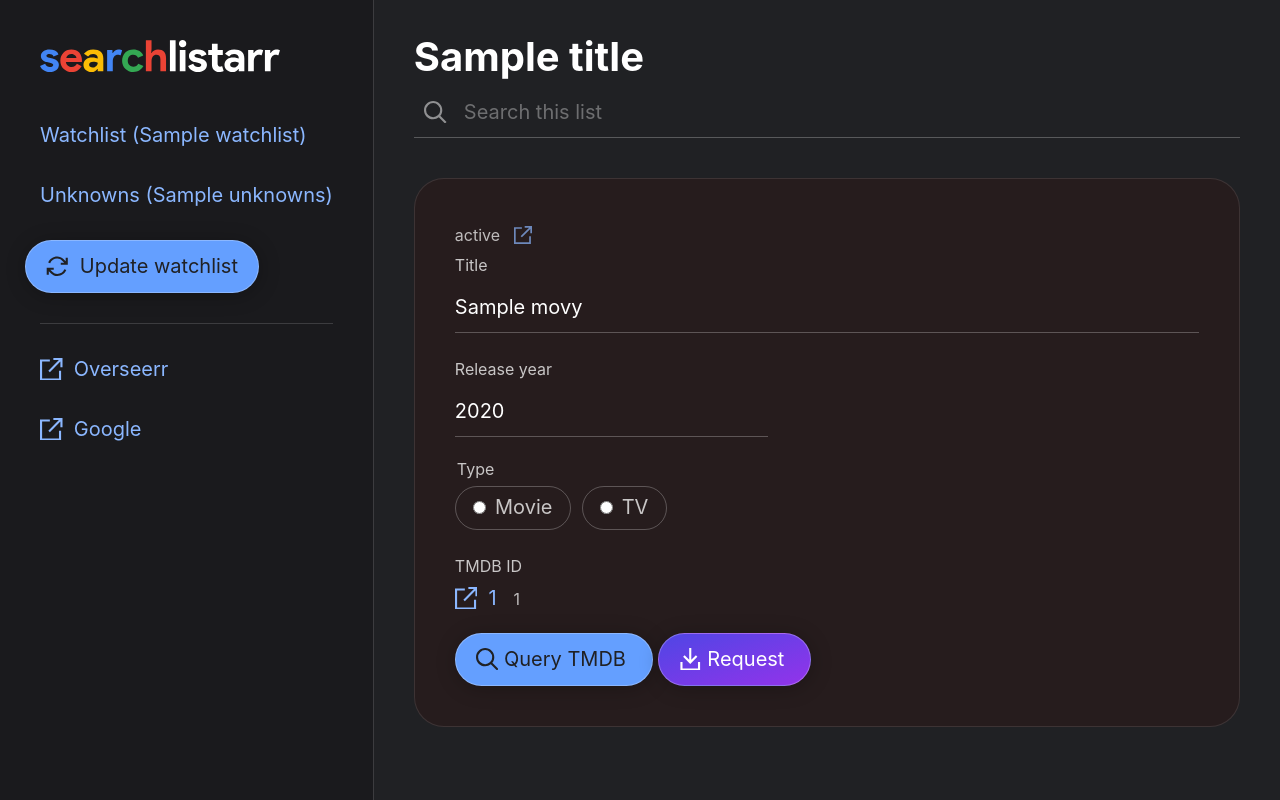
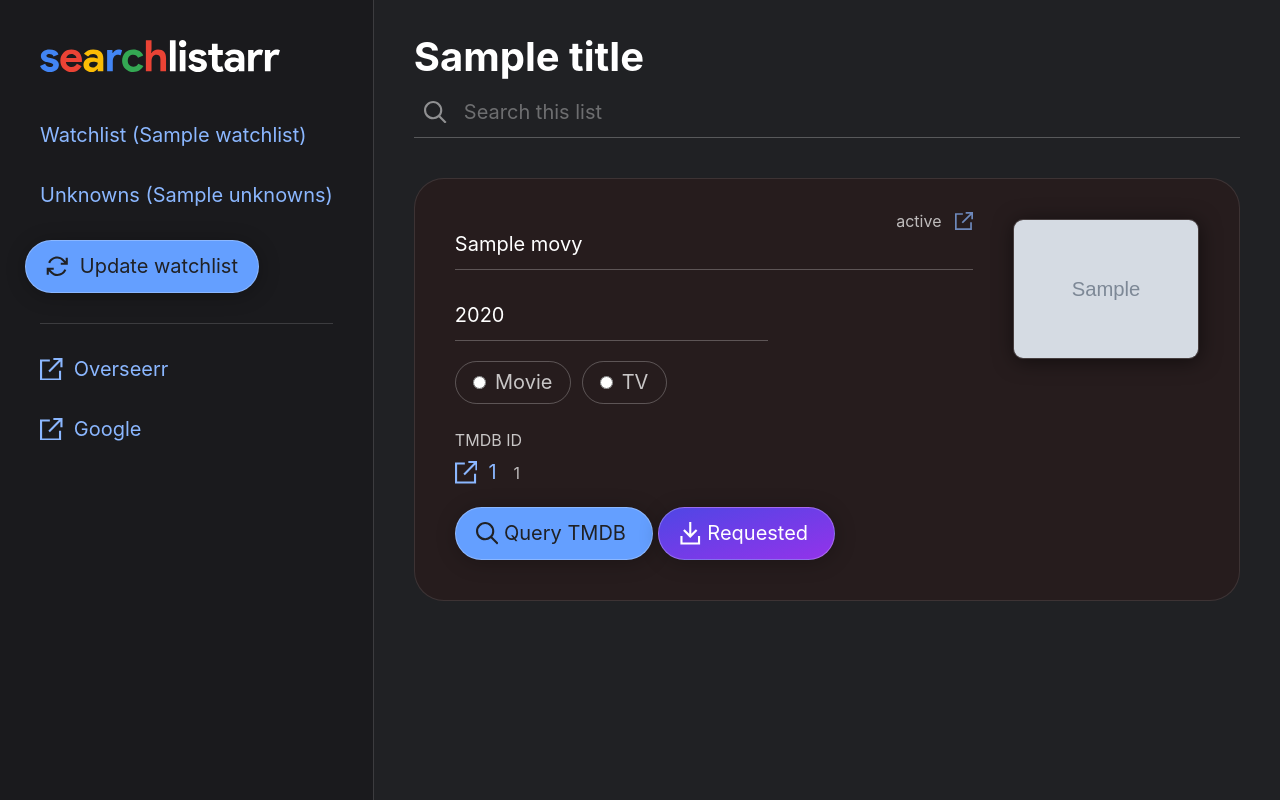
Before and after one commit to dohnutt/searchlistarr, a Node server app: template views/index.ejs in a window 1280 px wide. Run offline with Node 20, Linux system fonts and the light colour scheme; the template is opened without the code that fills it: most values are stand-ins (such as "Sample title", 1, 10 or a date in 2020); grey boxes marked "Sample" are stand-in pictures.

Commit message:
New layout for movies

```diff
--- a/views/partials/movie.ejs
+++ b/views/partials/movie.ejs
@@ -3,24 +3,23 @@
 	<input type="hidden" name="id" value="<%= movie.id %>" />
 	<input type="hidden" name="googleTitle" value="<%= movie.googleTitle %>" />
 
-	<small class="unknown-status opacity-muted">
-		<% if (movie.unknownStatus) { %>
-		<%= movie.unknownStatus %>
-		&nbsp;
-		<% } %>
+	<div class="movie-row">
+		<div class="movie-col">
+			<small class="unknown-state opacity-muted">
+				<%- movie.unknownState ? movie.unknownState + ' &nbsp; ' : '' %>
 				<a href="<%= movie.googleSearchUrl %>" target="_blank"><span class="icon"><svg xmlns="http://www.w3.org/2000/svg" viewBox="0 0 512 512"><path d="M328 0L304 0l0 48 24 0 102.1 0L207 271l-17 17L224 321.9l17-17 223-223L464 184l0 24 48 0 0-24 0-160 0-24L488 0 328 0zM24 32L0 32 0 56 0 488l0 24 24 0 432 0 24 0 0-24 0-176 0-24-48 0 0 24 0 152L48 464 48 80l152 0 24 0 0-48-24 0L24 32z"/></svg></span></a>
 			</small>
 
 			<fieldset>
-		<label for="title">Title</label>
+				<label for="title" class="sr-only">Title</label>
 				<textarea type="text" name="title" placeholder="A Space Odyssey"><%= movie.title %></textarea>
 			</fieldset>
 			<fieldset>
-		<label for="releaseYear">Release year</label>
+				<label for="releaseYear" class="sr-only">Release year</label>
 				<input type="text" name="releaseYear" value="<%= movie.releaseYear %>" placeholder="2001" width="100" />
 			</fieldset>
 			<fieldset>
-		<legend>Type</legend>
+				<legend class="sr-only">Type</legend>
 
 				<div class="radios">
 					<label for="mediaType_movie_<%= i %>"><input type="radio" name="mediaType" id="mediaType_movie_<%= i %>" value="movie" <%= movie.mediaType === 'movie' ? 'checked' : '' %> /> Movie</label>
@@ -37,8 +36,15 @@
 				&nbsp;
 				<small class="opacity-muted"><%= movie.uuid %></small>
 			</fieldset>
+		</div>
+
+		<% if (movie.posterImg) { %>
+			<div class="poster"><img class="poster-img" src="<%= movie.posterImg %>" width="200" alt="Poster for <%= movie.title %>"></div>
+		<% } %>
+
+	</div>
 
 	<button type="submit"><span class="icon"><svg class="main-icon" xmlns="http://www.w3.org/2000/svg" viewBox="0 0 512 512"><path d="M368 208A160 160 0 1 0 48 208a160 160 0 1 0 320 0zM337.1 371.1C301.7 399.2 256.8 416 208 416C93.1 416 0 322.9 0 208S93.1 0 208 0S416 93.1 416 208c0 48.8-16.8 93.7-44.9 129.1l124 124 17 17L478.1 512l-17-17-124-124z"/></svg><svg class="check" xmlns="http://www.w3.org/2000/svg" viewBox="0 0 448 512"><path d="M448 130L431 147 177.5 399.2l-16.9 16.9-16.9-16.9L17 273.1 0 256.2l33.9-34 17 16.9L160.6 348.3 397.1 112.9l17-16.9L448 130z"/></svg> </span> Query TMDB<span class="icon loader" aria-label="Loading"> &nbsp; <svg class="spin dn" xmlns="http://www.w3.org/2000/svg" viewBox="0 0 512 512"><path opacity=".4" d="M0 256C0 397.4 114.6 512 256 512c94.7 0 177.5-51.5 221.7-128l-55.4-32c-33.2 57.4-95.2 96-166.3 96C150 448 64 362 64 256S150 64 256 64l0-64C114.6 0 0 114.6 0 256z"/><path d="M477.7 384c21.8-37.7 34.3-81.4 34.3-128C512 114.6 397.4 0 256 0l0 64c106 0 192 86 192 192c0 35-9.4 67.8-25.7 96l55.4 32z"/></svg></span></button>
 
-	<button type="button" class="js-request button-overseerr" id="request-<%= i %>" <%= movie.id ? '' : 'disabled' %>><span class="icon"><svg class="main-icon" xmlns="http://www.w3.org/2000/svg" viewBox="0 0 448 512"><path d="M241 345l-17 17-17-17L79 217l-17-17L96 166.1l17 17 87 87L200 24l0-24 48 0 0 24 0 246.1 87-87 17-17L385.9 200l-17 17L241 345zM48 344l0 120 352 0 0-120 0-24 48 0 0 24 0 144 0 24-24 0L24 512 0 512l0-24L0 344l0-24 48 0 0 24z"/></svg><svg class="check" xmlns="http://www.w3.org/2000/svg" viewBox="0 0 448 512"><path d="M448 130L431 147 177.5 399.2l-16.9 16.9-16.9-16.9L17 273.1 0 256.2l33.9-34 17 16.9L160.6 348.3 397.1 112.9l17-16.9L448 130z"/></svg> </span> Request<span class="icon loader" aria-label="Loading"> &nbsp; <svg class="spin dn" xmlns="http://www.w3.org/2000/svg" viewBox="0 0 512 512"><path opacity=".4" d="M0 256C0 397.4 114.6 512 256 512c94.7 0 177.5-51.5 221.7-128l-55.4-32c-33.2 57.4-95.2 96-166.3 96C150 448 64 362 64 256S150 64 256 64l0-64C114.6 0 0 114.6 0 256z"/><path d="M477.7 384c21.8-37.7 34.3-81.4 34.3-128C512 114.6 397.4 0 256 0l0 64c106 0 192 86 192 192c0 35-9.4 67.8-25.7 96l55.4 32z"/></svg></span></button>
+	<button type="button" class="js-request button-overseerr <%= movie.status.overseerr ? 'overseerr-requested' : '' %>" id="request-<%= i %>" <%= movie.id ? '' : 'disabled' %>><span class="icon"><svg class="main-icon" xmlns="http://www.w3.org/2000/svg" viewBox="0 0 448 512"><path d="M241 345l-17 17-17-17L79 217l-17-17L96 166.1l17 17 87 87L200 24l0-24 48 0 0 24 0 246.1 87-87 17-17L385.9 200l-17 17L241 345zM48 344l0 120 352 0 0-120 0-24 48 0 0 24 0 144 0 24-24 0L24 512 0 512l0-24L0 344l0-24 48 0 0 24z"/></svg><svg class="check" xmlns="http://www.w3.org/2000/svg" viewBox="0 0 448 512"><path d="M448 130L431 147 177.5 399.2l-16.9 16.9-16.9-16.9L17 273.1 0 256.2l33.9-34 17 16.9L160.6 348.3 397.1 112.9l17-16.9L448 130z"/></svg> </span> Request<%= movie.status.overseerr ? 'ed' : '' %><span class="icon loader" aria-label="Loading"> &nbsp; <svg class="spin dn" xmlns="http://www.w3.org/2000/svg" viewBox="0 0 512 512"><path opacity=".4" d="M0 256C0 397.4 114.6 512 256 512c94.7 0 177.5-51.5 221.7-128l-55.4-32c-33.2 57.4-95.2 96-166.3 96C150 448 64 362 64 256S150 64 256 64l0-64C114.6 0 0 114.6 0 256z"/><path d="M477.7 384c21.8-37.7 34.3-81.4 34.3-128C512 114.6 397.4 0 256 0l0 64c106 0 192 86 192 192c0 35-9.4 67.8-25.7 96l55.4 32z"/></svg></span></button>
 </form>
```
Lines whose indentation alone changed are shown as unchanged.
